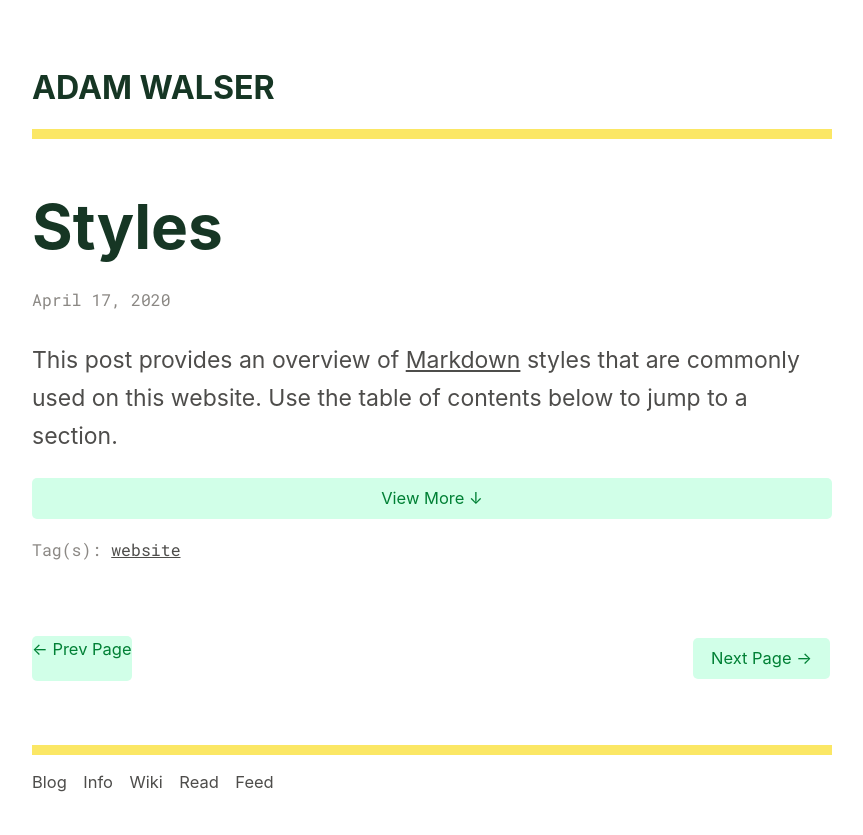
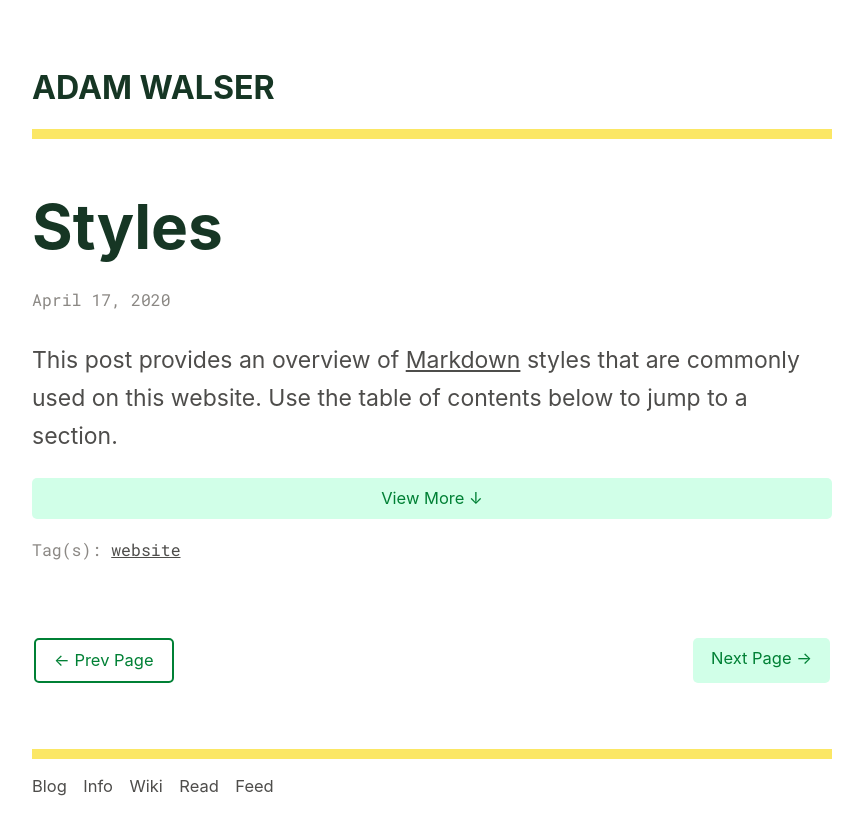
Before and after one commit to ajpwalser/ajpwalser.github.io, a Jekyll site: the page built from index.html, in a window 1280 px wide. Shown: the top 835 px of the page, without its empty margins (208-1071 px from the left). Built offline with Jekyll 4.4.1, drawn with Linux system fonts in a browser that asks for light colours; some web fonts are replaced; the list of posts is cut into pages by our own code.

Commit message:
Update style.css

```diff
--- a/css/style.css
+++ b/css/style.css
@@ -431,7 +431,10 @@ span.small {
 }
 
 .pagination span {
-	background-color: rgb(209, 255, 232);
+	padding: 7px 18px;
+	margin: 2px;
+	background-color: rgb(255, 255, 255);
+	border: 2px solid rgb(0, 128, 53);
 	color: rgb(0, 128, 53);
 	-webkit-border-radius: 5px;
 	-moz-border-radius: 5px;
```
